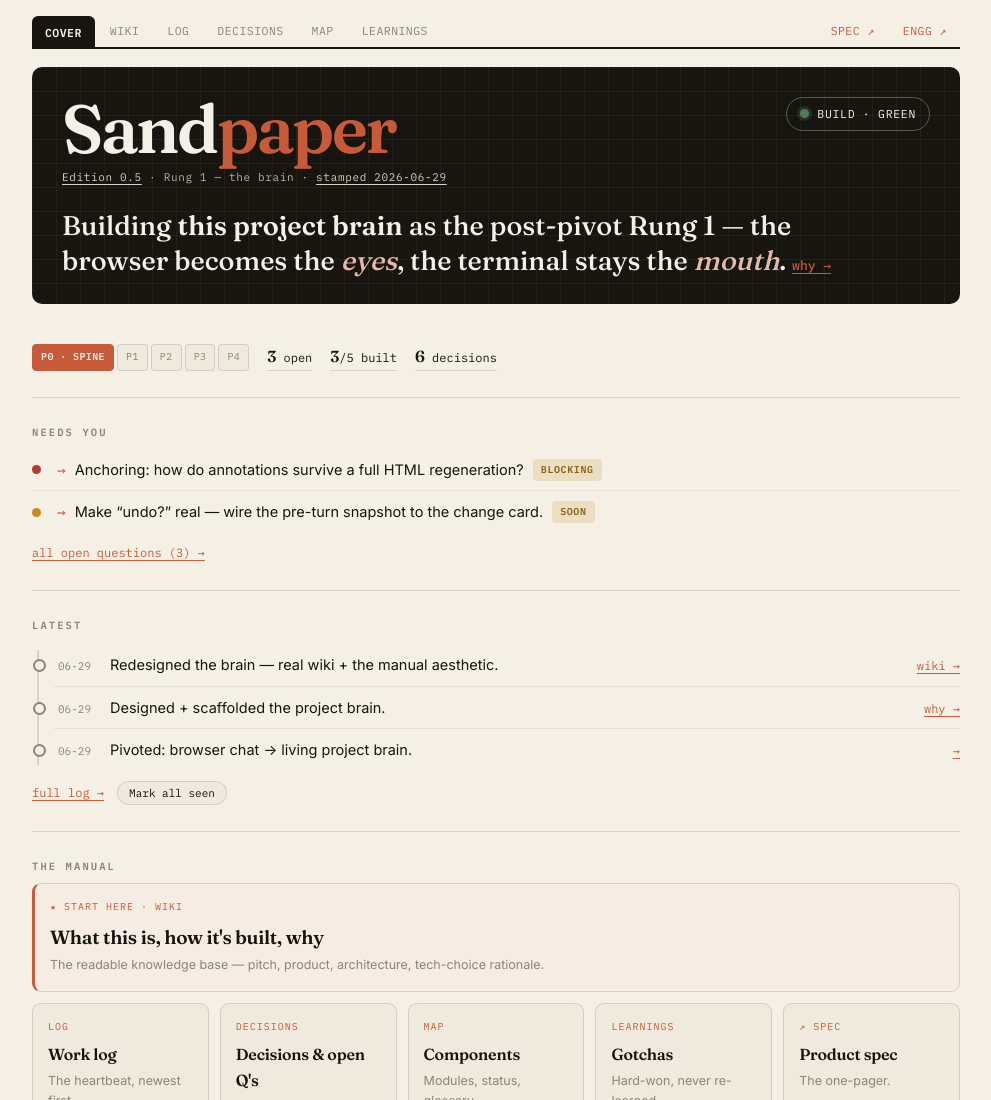
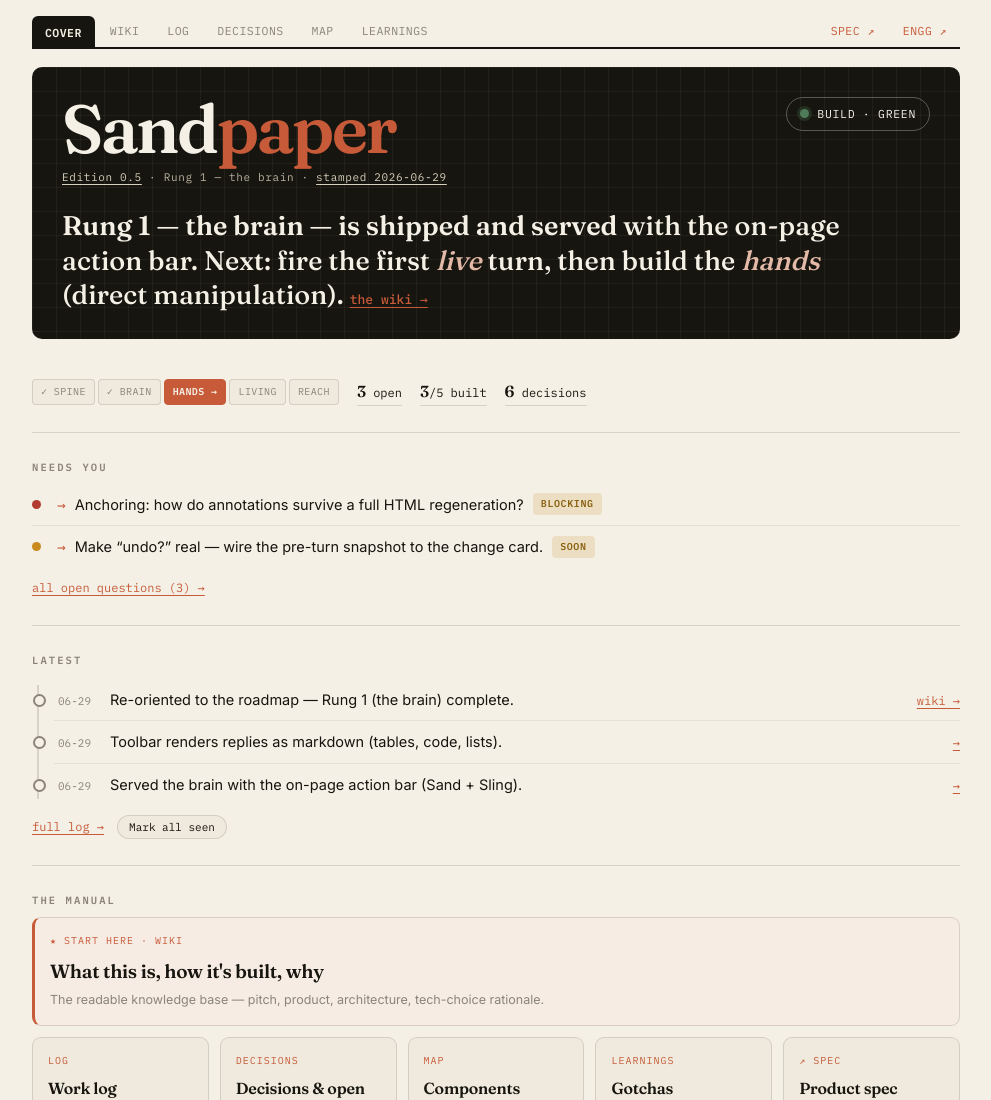
Before and after one commit to codevalley/sandpaper, a website: page brain/index.html in a window 1280 px wide. Shown: the top 1100 px of the page, without its empty margins (144-1135 px from the left). Drawn offline with Linux system fonts and the light colour scheme.

Commit message:
Brain: re-orient to the roadmap — Rung 1 (the brain) complete
Update the cover NOW, the brain-state digest, the roadmap rung bar (Spine ✓ · Brain ✓ · Hands → next), and prepend the Phase-B / markdown / reorient turns to the log.

```diff
--- a/brain/index.html
+++ b/brain/index.html
@@ -13,9 +13,9 @@
 <!-- BRAIN:DIGEST — machine context for a fresh `claude`: read THIS first (~1KB) to rehydrate. -->
 <script type="application/json" id="brain-state">
 { "v":1, "project":"Sandpaper", "phase":"P0 → pivoted", "updated":"2026-06-29",
-  "focus":{ "one":"Building the project brain (service manual) as the post-pivot Rung 1", "ref":"decisions.html#d-pivot" },
-  "worklog":[ {"date":"2026-06-29","one":"Redesigned the brain: real wiki + manual aesthetic","cid":"w-0149"},
-              {"date":"2026-06-29","one":"Designed + scaffolded the project brain","cid":"w-0148"} ],
+  "focus":{ "one":"Rung 1 (the brain) shipped + served with the action bar; next: fire the first live turn, then the hands", "ref":"wiki/index.html" },
+  "worklog":[ {"date":"2026-06-29","one":"Re-oriented to the roadmap — Rung 1 complete","cid":"w-0152"},
+              {"date":"2026-06-29","one":"Toolbar renders replies as markdown","cid":"w-0151"} ],
   "open":["decisions.html#q-anchoring","decisions.html#q-undo","decisions.html#q-billing"],
   "docs":["../sandpaper.html","../engg-spec.html"] }
 </script>
@@ -46,9 +46,10 @@
       <a class="health" href="../engg-spec.html#s-build" data-cid="health" data-status="green"><span class="dot"></span>Build · Green</a>
     </div>
     <!-- BRAIN:NOW -->
-    <p class="now-line" data-kind="now" data-ref="decisions.html#d-pivot">
-      Building <strong>this project brain</strong> as the post-pivot Rung 1 — the browser becomes the
-      <em>eyes</em>, the terminal stays the <em>mouth</em>. <a class="ref" href="decisions.html#d-pivot">why →</a>
+    <p class="now-line" data-kind="now" data-ref="wiki/index.html">
+      <strong>Rung 1 — the brain — is shipped and served</strong> with the on-page action bar. Next: fire
+      the first <em>live</em> turn, then build the <em>hands</em> (direct manipulation).
+      <a class="ref" href="wiki/index.html">the wiki →</a>
     </p>
     <!-- /BRAIN:NOW -->
   </header>
@@ -58,8 +59,8 @@
   <!-- BRAIN:COUNTS -->
   <section class="zone flush" data-cid="s-vitals">
     <div class="vitals">
-      <a class="roadbar" href="../sandpaper.html#s-road" aria-label="Roadmap: P0 spine, current of 5">
-        <span class="seg on">P0 · spine</span><span class="seg">P1</span><span class="seg">P2</span><span class="seg">P3</span><span class="seg">P4</span>
+      <a class="roadbar" href="../sandpaper.html#s-road" aria-label="Roadmap: Spine and Brain done, Hands next">
+        <span class="seg">✓ Spine</span><span class="seg">✓ Brain</span><span class="seg on">Hands →</span><span class="seg">Living</span><span class="seg">Reach</span>
       </a>
       <a class="vital" href="./decisions.html#open"><b data-count="question:open">3</b> open</a>
       <a class="vital" href="./map.html"><b data-count="component:built">3</b>/5 built</a>
@@ -85,9 +86,9 @@
   <section class="zone" data-cid="s-log">
     <div class="eyebrow">Latest <span id="brain-unseen" class="badge open" hidden></span></div>
     <ol class="timeline" data-cid="logfeed">
-      <li data-kind="worklog" data-cid="w-0149"><div class="tl-row"><span class="tl-when">06-29</span><span class="tl-what">Redesigned the brain — real wiki + the manual aesthetic.</span><span class="tl-link"><a class="ref" href="./wiki/index.html">wiki →</a></span></div></li>
-      <li data-kind="worklog" data-cid="w-0148"><div class="tl-row"><span class="tl-when">06-29</span><span class="tl-what">Designed + scaffolded the project brain.</span><span class="tl-link"><a class="ref" href="./decisions.html#d-pivot">why →</a></span></div></li>
-      <li data-kind="worklog" data-cid="w-0147"><div class="tl-row"><span class="tl-when">06-29</span><span class="tl-what">Pivoted: browser chat → living project brain.</span><span class="tl-link"><a class="ref" href="./decisions.html#d-pivot">→</a></span></div></li>
+      <li data-kind="worklog" data-cid="w-0152"><div class="tl-row"><span class="tl-when">06-29</span><span class="tl-what">Re-oriented to the roadmap — Rung 1 (the brain) complete.</span><span class="tl-link"><a class="ref" href="./wiki/index.html">wiki →</a></span></div></li>
+      <li data-kind="worklog" data-cid="w-0151"><div class="tl-row"><span class="tl-when">06-29</span><span class="tl-what">Toolbar renders replies as markdown (tables, code, lists).</span><span class="tl-link"><a class="ref" href="./decisions.html">→</a></span></div></li>
+      <li data-kind="worklog" data-cid="w-0150"><div class="tl-row"><span class="tl-when">06-29</span><span class="tl-what">Served the brain with the on-page action bar (Sand + Sling).</span><span class="tl-link"><a class="ref" href="./decisions.html#d-pivot">→</a></span></div></li>
     </ol>
     <div style="margin-top:8px"><a class="ref" href="./log.html">full log →</a> &nbsp; <button id="brain-markseen" class="facet" type="button">Mark all seen</button></div>
   </section>
```
Also changed, not shown: brain/log.html (+3 -0 lines), engg-spec.html (+4 -4 lines).
